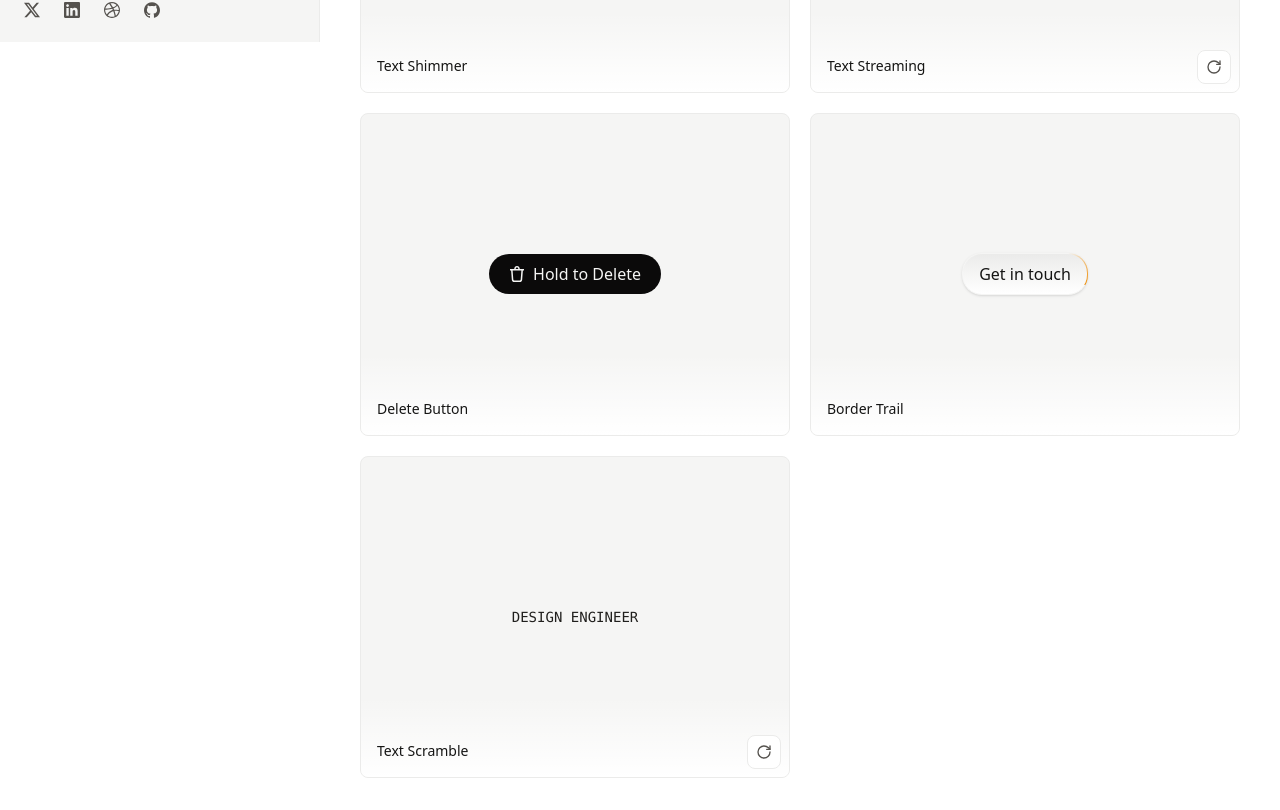
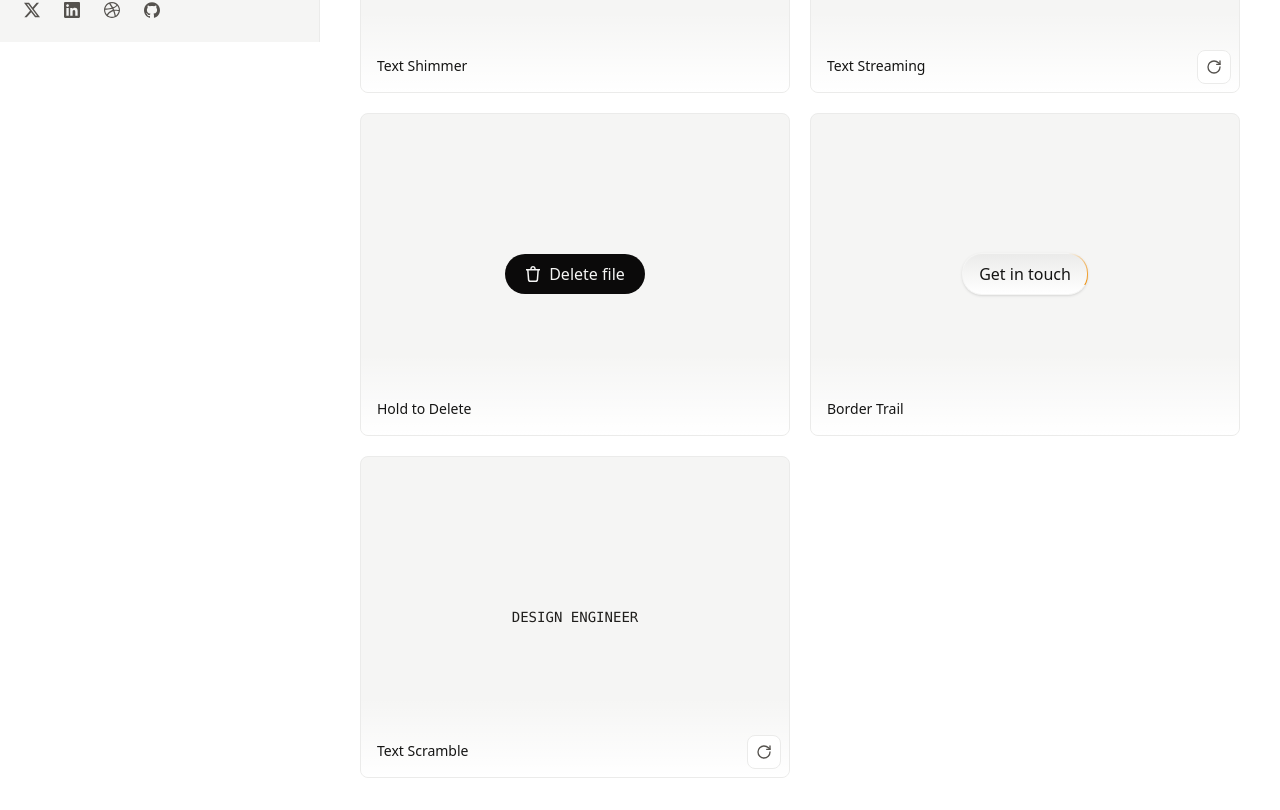
Before and after one commit to zalodias/zalodias, a Next.js app: page /playground in a window 1280 px wide. Shown: the part 758-1568 px from the top of the page. Built offline with nearby package versions, Linux system fonts and the light colour scheme.

Commit message:
🎨 Rename component based on behavior

```diff
--- a/app/playground/page.tsx
+++ b/app/playground/page.tsx
@@ -4,8 +4,8 @@ import { PlaygroundCard } from '@/components/playground-card';
 import { playground } from '@/data/metadata';
 import { AvatarStack } from '@/playground/avatar-stack/avatar-stack';
 import { BorderTrail } from '@/playground/border-trail';
-import { DeleteButton } from '@/playground/delete-button';
 import { DirectionalHover } from '@/playground/directional-hover';
+import { HoldDelete } from '@/playground/hold-delete';
 import { TextScramble } from '@/playground/text-scramble';
 import { TextShimmer } from '@/playground/text-shimmer';
 import { TextStreaming } from '@/playground/text-streaming';
@@ -29,8 +29,8 @@ export default function Playground() {
         <PlaygroundCard title="Text Shimmer">
           <TextShimmer />
         </PlaygroundCard>
-        <PlaygroundCard title="Delete Button">
-          <DeleteButton />
+        <PlaygroundCard title="Hold to Delete">
+          <HoldDelete />
         </PlaygroundCard>
         <PlaygroundCard title="Text Scramble" restart>
           <TextScramble />
--- a/playground/delete-button.tsx
+++ b/playground/hold-delete.tsx
@@ -1,4 +1,4 @@
-export function DeleteButton() {
+export function HoldDelete() {
   return (
     <button className="bg-background-neutral-inverse text-foreground-neutral-inverse text-body-large-subtle group relative flex cursor-pointer items-center gap-2 rounded-full px-5 py-2 transition-transform duration-200 ease-out select-none active:scale-[0.98]">
       <div
@@ -13,7 +13,7 @@ export function DeleteButton() {
             fill="currentColor"
           />
         </svg>
-        Hold to Delete
+        Delete file
       </div>
       <svg height="16" strokeLinejoin="round" viewBox="0 0 16 16" width="16">
         <path
@@ -23,7 +23,7 @@ export function DeleteButton() {
           fill="currentColor"
         />
       </svg>
-      Hold to Delete
+      Delete file
     </button>
   );
 }
```
